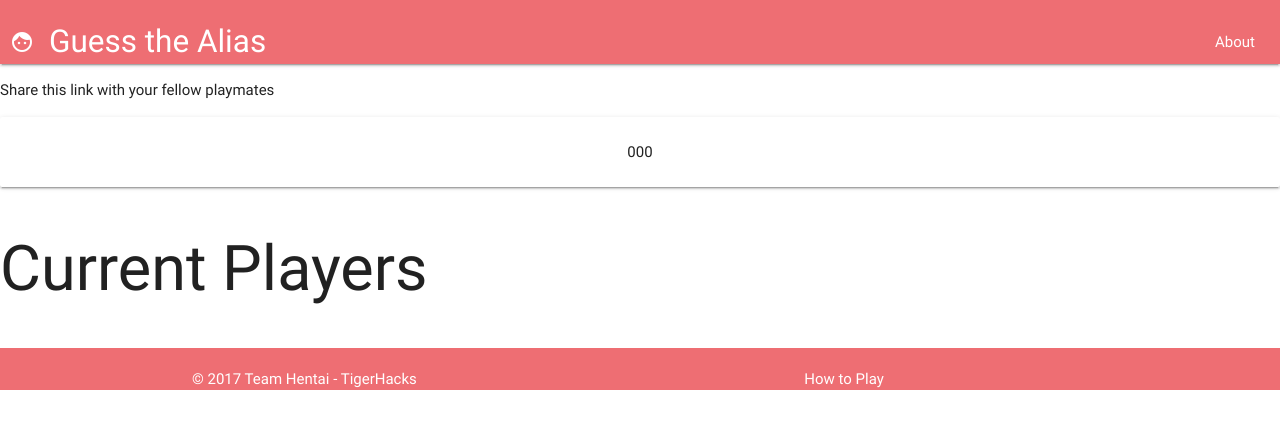
After one commit to zldobbs/GuessTheAlias, a Flask app: template GTA/templates/waitingRoom.html in a window 1280 px wide. The commit adds this page. Shown: the top 429 px of the page. Run offline with Flask 2, Linux system fonts and the light colour scheme; the template is opened without the code that fills it: most values are stand-ins (such as "Sample title", 1, 10 or a date in 2020); some libraries are stand-ins or nearby versions.

Commit message:
Add a footer

```diff
--- a/GTA/static/css/style.css
+++ b/GTA/static/css/style.css
@@ -1,6 +1,5 @@
 .nav-wrapper {
   padding: 10px;
-  padding-bottom: 50px;
 }
 
 .btn-large {
@@ -8,6 +7,6 @@
   min-width: 100%;
 }
 
-.container h1, .container p {
+.container h1, .container p, .card-panel {
   text-align: center;
 }
--- a/GTA/templates/layout.html
+++ b/GTA/templates/layout.html
@@ -11,7 +11,9 @@
     <link href="static/css/style.css" rel="stylesheet">
   </head>
   <body>
+
     <!-- navbar -->
+    <header>
       <nav>
         <div class="nav-wrapper">
            <a href="/" class="brand-logo"><i class="material-icons">face</i>Guess the Alias</a>
@@ -20,8 +22,27 @@
           </ul>
         </div>
       </nav>
+    </header>
+
+    <main>
       {% block body %}
       {% endblock %}
+    </main>
+
+
+    <footer class="page-footer">
+      <div class="container">
+        <div class="row">
+          <div class="col m6 s12">
+            <a class="white-text" href="mailto:zld6fd@mail.missouri.edu">© 2017 Team Hentai - TigerHacks</a>
+          </div>
+          <div class="col l4 offset-l2 s12">
+            <a class="white-text" href="/about">How to Play</a>
+          </div>
+        </div>
+      </div>
+    </footer>
+
     <!-- jQuery CDN -->
     <script type="text/javascript" src="https://code.jquery.com/jquery-3.2.1.min.js"></script>
     <!-- Materialize js CDN -->
--- /dev/null
+++ b/GTA/templates/waitingRoom.html
@@ -0,0 +1,16 @@
+{% extends "layout.html" %}
+{% block body %}
+  <div class="contianer">
+    <div class="row">
+      <p>Share this link with your fellow playmates</p>
+      <div class="card-panel">
+        <span>{{ roomCode }}</span>
+      </div>
+    </div>
+    <div class="row">
+      <h1>Current Players</h1>
+      <!-- use ajax to keep current list going -->
+      <!-- waiting... or start button - use session variable to check id? -->
+    </div>
+  </div>
+{% endblock %}
```
Lines whose indentation alone changed are shown as unchanged.
